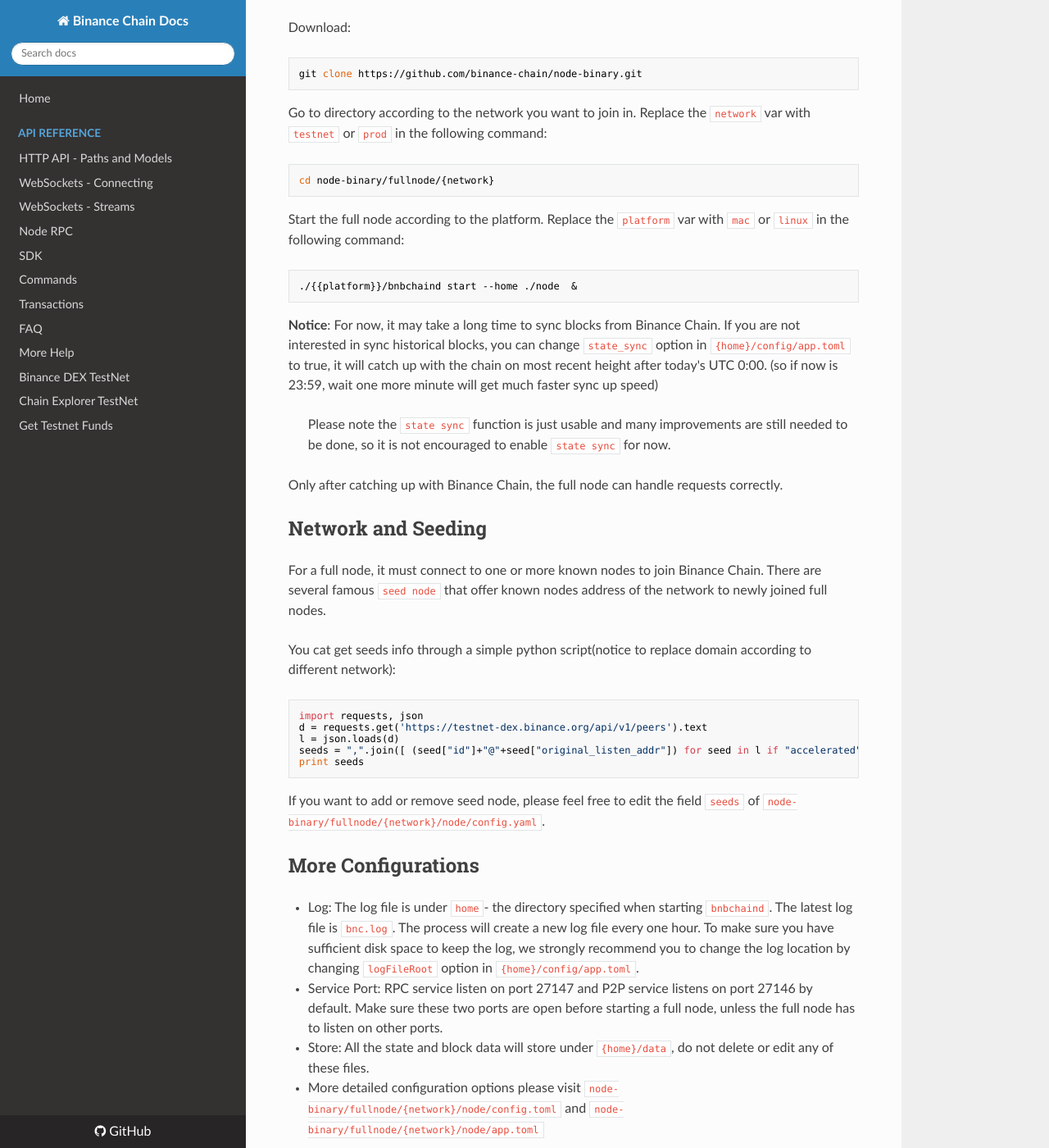
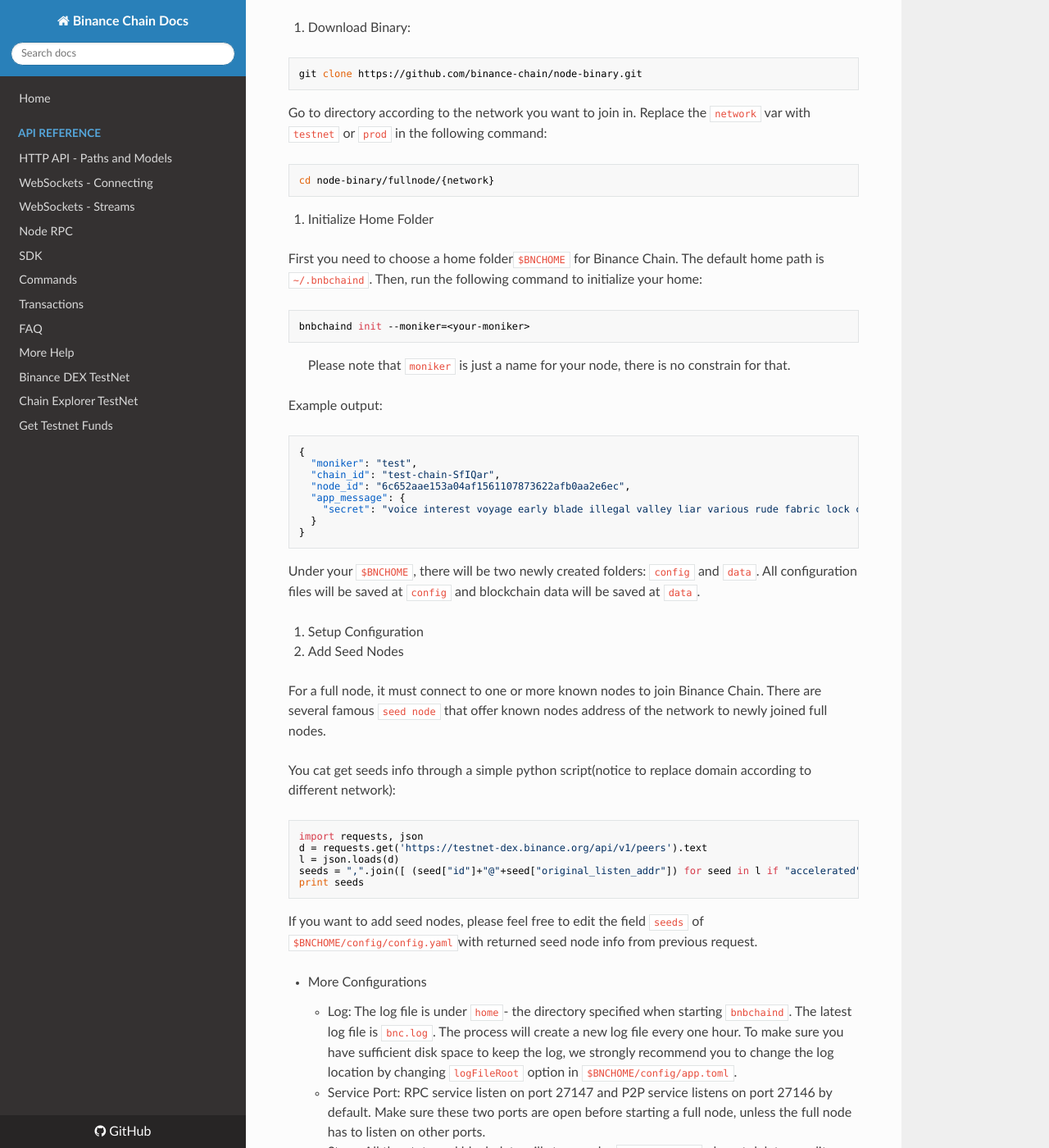
Before and after one commit to yash-sharma1/docs-site, an MkDocs documentation site: the page built from docs/fullnode.md, in a window 1280 px wide and 1400 px high, scrolled down 834 px. Shown: the whole window at 82% size. Built offline with MkDocs 1.6.1, drawn with Linux system fonts in a browser that asks for light colours; nearby versions of some CDN libraries; some of the changed text lies outside the part shown.

Commit message:
Add how to run full node

````diff
--- a/docs/fullnode.md
+++ b/docs/fullnode.md
@@ -1,6 +1,6 @@
-# Run a Full Node to Join Binance Chain
+# Run Full Node to Join Binance Chain
 
->  Note:  Please take a note that this is a pre-alpha version and the software is not stablized. Many changes and upgrades are expected to come.
+>Note:  Please take a note that this is a pre-alpha version and the software is not stablized. Many changes and upgrades are expected to come.
 
 A `full node` of Binance Chain is a `witness node`, which observes the consensus messaging,
 downloads blocks and executes business logic to achieve the consistent state as `validator node` (and other `witness node`).
@@ -22,19 +22,71 @@
 - Your full node has to run at least 4 hours per 24 hours in order to catch up with Binance Chain.
 More hours would be better, and best of all would be if you can run your node continuously.
 
-## Run a Full Node
+## Steps to Run a Full Node
 
-Download:
+1. Download Binary:
 ```bash
 git clone https://github.com/binance-chain/node-binary.git
 ```
 
-Go to directory according to the network you want to join in. Replace the `network` var with `testnet` or `prod` in the
-following command:
+Go to directory according to the network you want to join in. Replace the `network` var with `testnet` or `prod` in the following command:
 ```bash
 cd node-binary/fullnode/{network}
 ```
+2. Initialize Home Folder
 
+First you need to choose a home folder`$BNCHOME`  for Binance Chain. The default home path is `~/.bnbchaind`. Then, run the following command to initialize your home:
+```
+bnbchaind init --moniker=<your-moniker>
+```
+> Please note that `moniker` is just a name for your node, there is no constrain for that.
+
+Example output:
+```
+{
+  "moniker": "test",
+  "chain_id": "test-chain-SfIQar",
+  "node_id": "6c652aae153a04af1561107873622afb0aa2e6ec",
+  "app_message": {
+    "secret": "voice interest voyage early blade illegal valley liar various rude fabric lock champion reason shop tenant siege open fabric member eye rapid wood accuse"
+  }
+}
+```
+Under your `$BNCHOME`, there will be two newly created folders: `config` and `data`. All configuration files will be saved at `config` and blockchain data will be saved at `data`.
+
+
+3. Setup Configuration
+
+* Add Seed Nodes
+
+For a full node, it must connect to one or more known nodes to join Binance Chain. There are several famous `seed node` that offer known nodes address of the network to newly joined full nodes.
+
+You cat get seeds info through a simple python script(notice to replace domain according to different network):
+```python
+import requests, json
+d = requests.get('https://testnet-dex.binance.org/api/v1/peers').text
+l = json.loads(d)
+seeds = ",".join([ (seed["id"]+"@"+seed["original_listen_addr"]) for seed in l if "accelerated" not in seed ])
+print seeds
+```
+
+If you want to add  seed nodes, please feel free to edit the field `seeds` of `$BNCHOME/config/config.yaml`with returned seed node info from previous request.
+
+* More Configurations
+
+    - Log: The log file is under `home`- the directory specified when starting `bnbchaind`. The latest log file is `bnc.log`. The process will create a new log file every one hour. To make sure you have sufficient disk space to keep the log, we strongly recommend you to change the log location by changing `logFileRoot` option in `$BNCHOME/config/app.toml`.
+    - Service Port: RPC service listen on port 27147 and P2P service listens on port 27146 by default. Make sure these two ports are open before starting a full node, unless the full node has to listen on other ports.
+    - Store: All the state and block data will store under `$BNCHOME/data`, do not delete or edit any of these files.
+    - More detailed configuration options please visit `node-binary/fullnode/{network}/node/config.toml` and `node-binary/fullnode/{network}/node/app.toml`
+
+* Download Genesis File
+
+The Genesis file is the basis for the entire network initialization, which contains  information for creating a Genesis block (such as ChainID, consensus params,app state), initialize account balances, parameters for each module, and validators info. Each genesis state starts with a list of account balances.
+To download genesis file for Binance Chain, please remove the auto generated genesis file under `$BNCHOME/config` and execute the following command to replace that:
+```
+curl http://data-seed-pre-2-s1.binance.org/genesis > $BNCHOME/config/genesis.json
+```
+3. Start your node
 Start the full node according to the platform. Replace the `platform` var with `mac` or `linux` in the following command:
 ```bash
 ./{{platform}}/bnbchaind start --home ./node  &
@@ -46,30 +98,12 @@
 
 Only after catching up with Binance Chain, the full node can handle requests correctly.
 
-## Network and Seeding
-
-For a full node, it must connect to one or more known nodes to join Binance Chain. There are several famous `seed node` that
-offer known nodes address of the network to newly joined full nodes.
-
-You cat get seeds info through a simple python script(notice to replace domain according to different network):
-
-```python
-import requests, json
-d = requests.get('https://testnet-dex.binance.org/api/v1/peers').text
-l = json.loads(d)
-seeds = ",".join([ (seed["id"]+"@"+seed["original_listen_addr"]) for seed in l if "accelerated" not in seed ])
-print seeds
-```
-
-If you want to add or remove seed node, please feel free to edit the field `seeds` of `node-binary/fullnode/{network}/node/config.yaml`.
 
 
-## More Configurations
 
-- Log: The log file is under `home`- the directory specified when starting `bnbchaind`. The latest log file is `bnc.log`. The process will create a new log file every one hour. To make sure you have sufficient disk space to keep the log, we strongly recommend you to change the log location by changing `logFileRoot` option in `{home}/config/app.toml`.
-- Service Port: RPC service listen on port 27147 and P2P service listens on port 27146 by default. Make sure these two ports are open before starting a full node, unless the full node has to listen on other ports.
-- Store: All the state and block data will store under `{home}/data`, do not delete or edit any of these files.
-- More detailed configuration options please visit `node-binary/fullnode/{network}/node/config.toml` and `node-binary/fullnode/{network}/node/app.toml`
+
+
+
 
 ## Upgrade a Full Node
 
@@ -83,4 +117,4 @@
 
 Full node has the same RPC interface as the list here [rpc-api](api-reference/node-rpc.md)
 
-If you want to get extra information about order book, balance changes or block fee changes from blocks, please refer to [get extra data from fullnode](get-extra-data-from-fullnoder.md).
+If you want to get extra information about order book, balance changes or block fee changes from blocks, please refer to [get extra data from full node](get-extra-data-from-fullnode.md).
````
